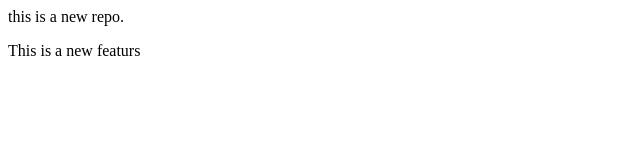
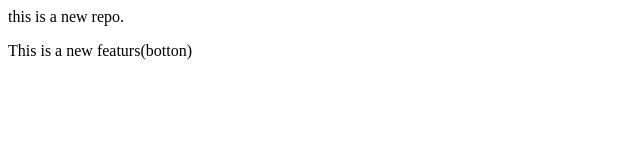
Before and after one commit to mdtabrez123/localrepo, a plain HTML site: page index.html in a window 1280 px wide. Shown: the full height of the page, 0-640 px from the left. Drawn offline with Linux system fonts and the light colour scheme.

Commit message:
Add botton

```diff
--- a/index.html
+++ b/index.html
@@ -1,2 +1,2 @@
 <p>this is a new repo.</p>
-<p>This is a new featurs</p>
+<p>This is a new featurs(botton)</p>
```
